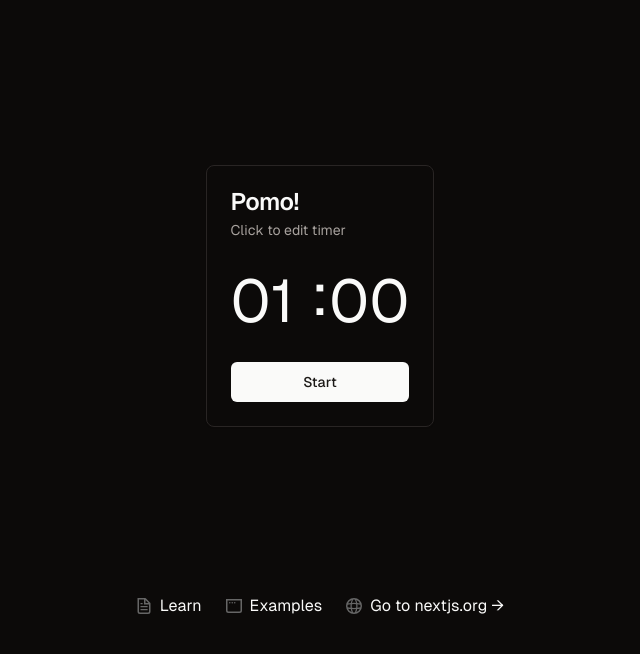
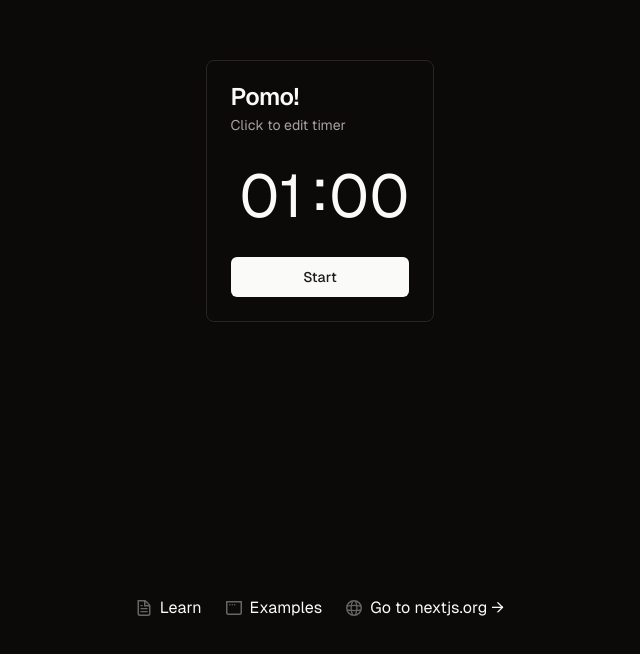
Before and after one commit to DNNYVST/pomodoro-app, a Next.js app: page / in a window 1280 px wide. Shown: the part 104-758 px from the top of the page, without its empty margins (320-960 px from the left). Built offline with nearby package versions, Linux system fonts and the light colour scheme; what @radix-ui/themes would draw is missing.

Commit message:
tweak some styling and fixed display jump from 00 seconds to -1 to 59

```diff
--- a/src/app/page.tsx
+++ b/src/app/page.tsx
@@ -3,7 +3,8 @@ import TimerCard from "@/components/timer/timer-card";
 
 export default function Home() {
   return (
-    <div className="grid grid-rows-[20px_1fr_20px] items-center justify-items-center min-h-screen p-8 pb-20 gap-16 sm:p-20 font-[family-name:var(--font-geist-sans)]">
+    <div className="grid grid-rows-[20px_1fr_20px] justify-items-center min-h-screen p-8 pb-20 gap-16 sm:p-20 font-[family-name:var(--font-geist-sans)]">
+      {/* items-center */}
       <main className="flex flex-col gap-8 row-start-2 items-center sm:items-start">
         <TimerCard />
       </main>
--- a/src/components/timer/input.tsx
+++ b/src/components/timer/input.tsx
@@ -5,18 +5,19 @@ interface InputProps extends ComponentPropsWithoutRef<"input"> {
   value: string;
   onChange: ChangeEventHandler<HTMLInputElement>;
   onBlur: ChangeEventHandler<HTMLInputElement>;
+  cn?: string;
 }
 
-const Input = ({ id, value, onChange, onBlur, ...rest }: InputProps) => (
+const Input = ({ id, value, onChange, onBlur, cn, ...rest }: InputProps) => (
   <input
     type="text"
     pattern="[0-9]"
     maxLength={2}
     id={id}
-    value={value}
+    value={+value < 0 ? "00" : value}
     onChange={onChange}
     onBlur={onBlur}
-    className="max-w-[2ch] text-card-foreground bg-card"
+    className={`max-w-[2ch] text-card-foreground bg-card text-center ${cn}`}
     {...rest}
   />
 );
```
